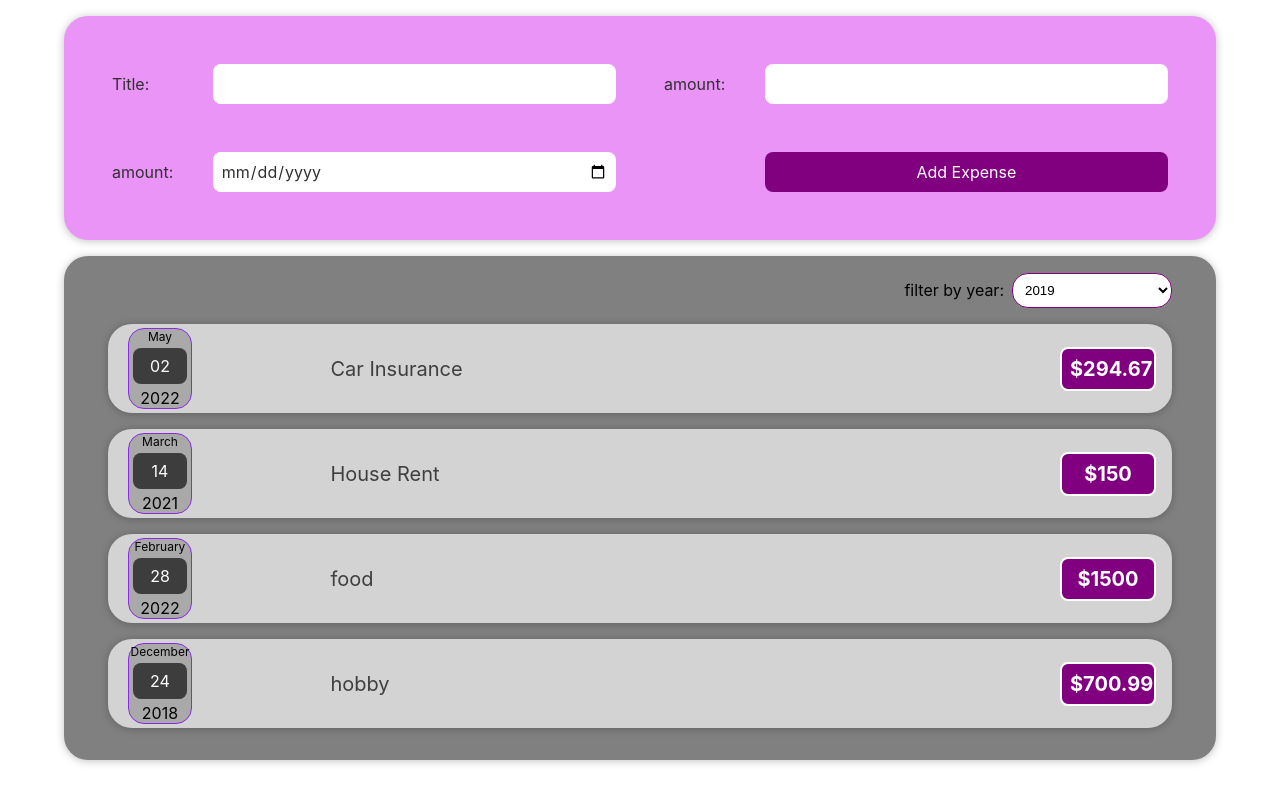
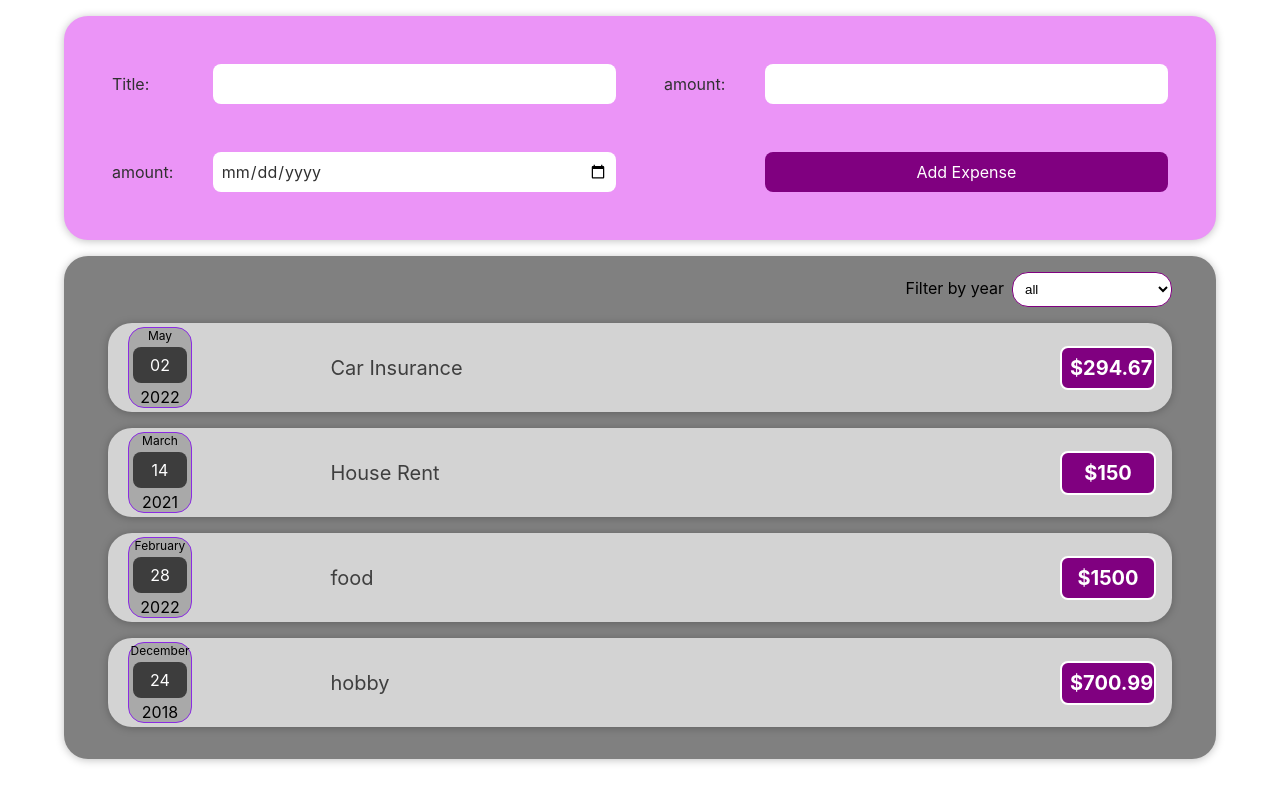
Before and after one commit to AmirAsadzadeh/Expense-Tracker-With-React, a React (Create React App) app: page / in a window 1280 px wide. Built offline with nearby package versions, Linux system fonts and the light colour scheme.

Commit message:
filter expenses completed

```diff
--- a/src/components/Expenses/ExpenseFilter.css
+++ b/src/components/Expenses/ExpenseFilter.css
@@ -1,4 +1,4 @@
-.expense_action--filter {
+.expenses-filter {
   display: flex;
   justify-content: flex-end;
   align-items: center;
@@ -6,7 +6,7 @@
   margin: auto;
 }
 
-.expense_action--filter select {
+.expenses-filter select {
   padding: 0.5rem;
   width: 10rem;
   outline: none;
@@ -15,6 +15,6 @@
   background-color: white;
 }
 
-.expense_action--filter label{
+.expenses-filter label {
   padding: 0.5rem;
 }
--- a/src/components/Expenses/ExpenseFilter.js
+++ b/src/components/Expenses/ExpenseFilter.js
@@ -1,28 +1,26 @@
+import React from "react";
+
 import "./ExpenseFilter.css";
-import React, { useState } from "react";
 
-function ExpenseFilter(props) {
-  const [filterValue, setFilter] = useState("2019");
-  const filterChangeHandler = function (event) {
-    setFilter(event.target.value);
-    props.onChangedFilter(filterValue);
+const ExpenseFilter = (props) => {
+  const dropdownChangeHandler = (event) => {
+    props.onChangeFilter(event.target.value);
   };
+
   return (
-    <div className="expense_action--filter">
-      <label htmlFor="">filter by year: </label>
-      <select
-        name="expense-filter"
-        id="expense-filter"
-        onChange={filterChangeHandler}
-        value={filterValue}
-      >
-        <option value="2019">2019</option>
-        <option value="2020">2020</option>
-        <option value="2021">2021</option>
-        <option value="2022">2022</option>
-      </select>
+    <div className="expenses-filter">
+      <div className="expenses-filter__control">
+        <label>Filter by year</label>
+        <select value={props.selected} onChange={dropdownChangeHandler}>
+          <option value="all">all</option>
+          <option value="2022">2022</option>
+          <option value="2021">2021</option>
+          <option value="2020">2020</option>
+          <option value="2019">2019</option>
+        </select>
+      </div>
     </div>
   );
-}
+};
 
 export default ExpenseFilter;
--- a/src/components/Expenses/Expenses.js
+++ b/src/components/Expenses/Expenses.js
@@ -1,25 +1,51 @@
 import "./Expenses.css";
-import React from "react";
+import React, { useState } from "react";
 import ExpenseItem from "./ExpenseItem";
 import Card from "../UI/Card";
 import ExpenseFilter from "./ExpenseFilter";
 
 function Expenses(props) {
-  const changeFilter = function (value) {
-    console.log(value);
+  const [filteredYear, setFilteredYear] = useState("all");
+
+  const changeFilter = function (selectedYear) {
+    setFilteredYear(selectedYear);
   };
+
+  const filteredExpenses = props.items.filter((expense) => {
+    return expense.date.getFullYear().toString() === filteredYear;
+  });
+
+  let expensesContent = <p>No expenses found.</p>;
+
+  if (filteredExpenses.length > 0) {
+    expensesContent = filteredExpenses.map((expense) => (
+      <ExpenseItem
+        key={expense.id}
+        title={expense.title}
+        amount={expense.amount}
+        date={expense.date}
+      />
+    ));
+  }
+
+  if (filteredYear === "all") {
+    expensesContent = props.items.map((expense) => (
+      <ExpenseItem
+        key={expense.id}
+        title={expense.title}
+        amount={expense.amount}
+        date={expense.date}
+      />
+    ));
+  }
 
   return (
     <Card className="expenses">
-      <ExpenseFilter onChangedFilter={changeFilter}></ExpenseFilter>
-      {props.items.map((item) => (
-        <ExpenseItem
-          key={item.id}
-          title={item.title}
-          amount={item.amount}
-          date={item.date}
-        />
-      ))}
+      <ExpenseFilter
+        selected={filteredYear}
+        onChangeFilter={changeFilter}
+      ></ExpenseFilter>
+      {expensesContent}
     </Card>
   );
 }
```
